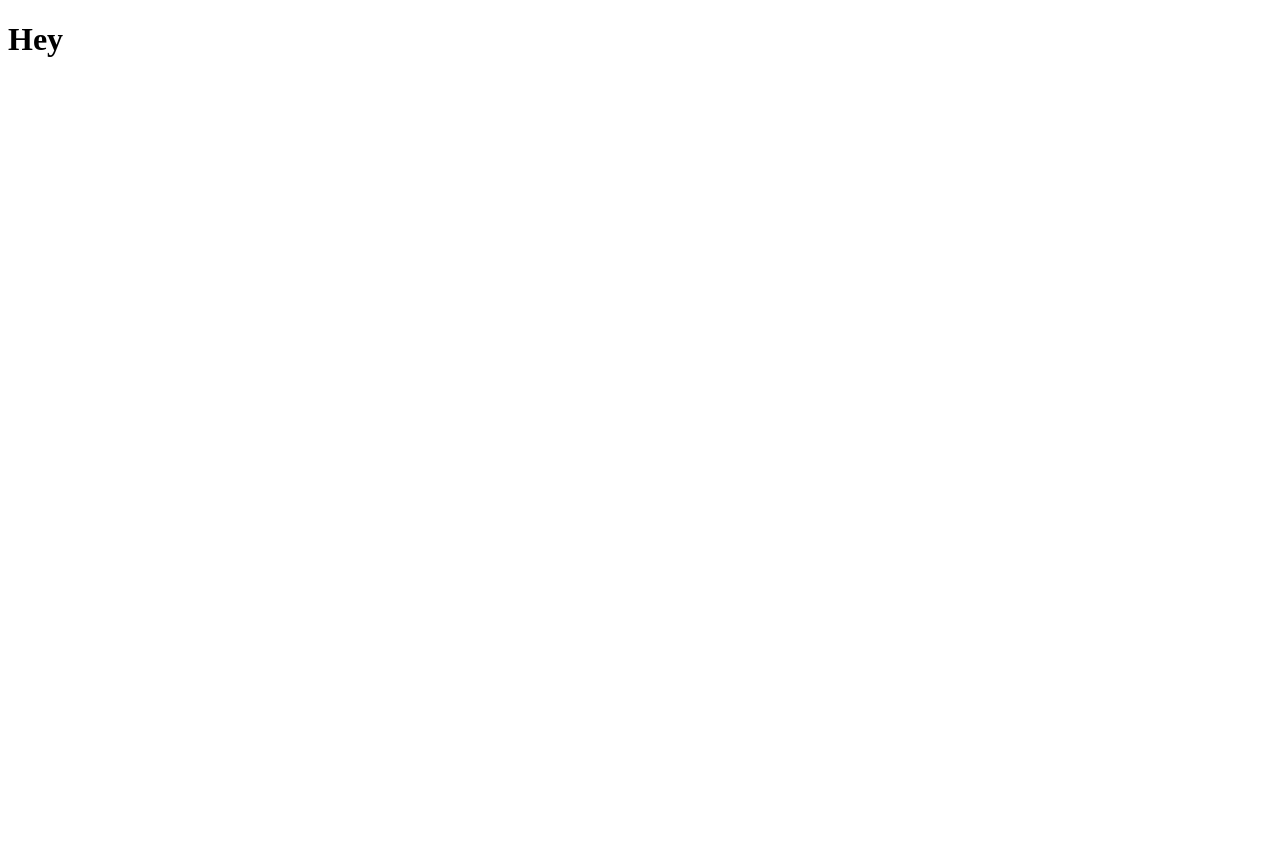
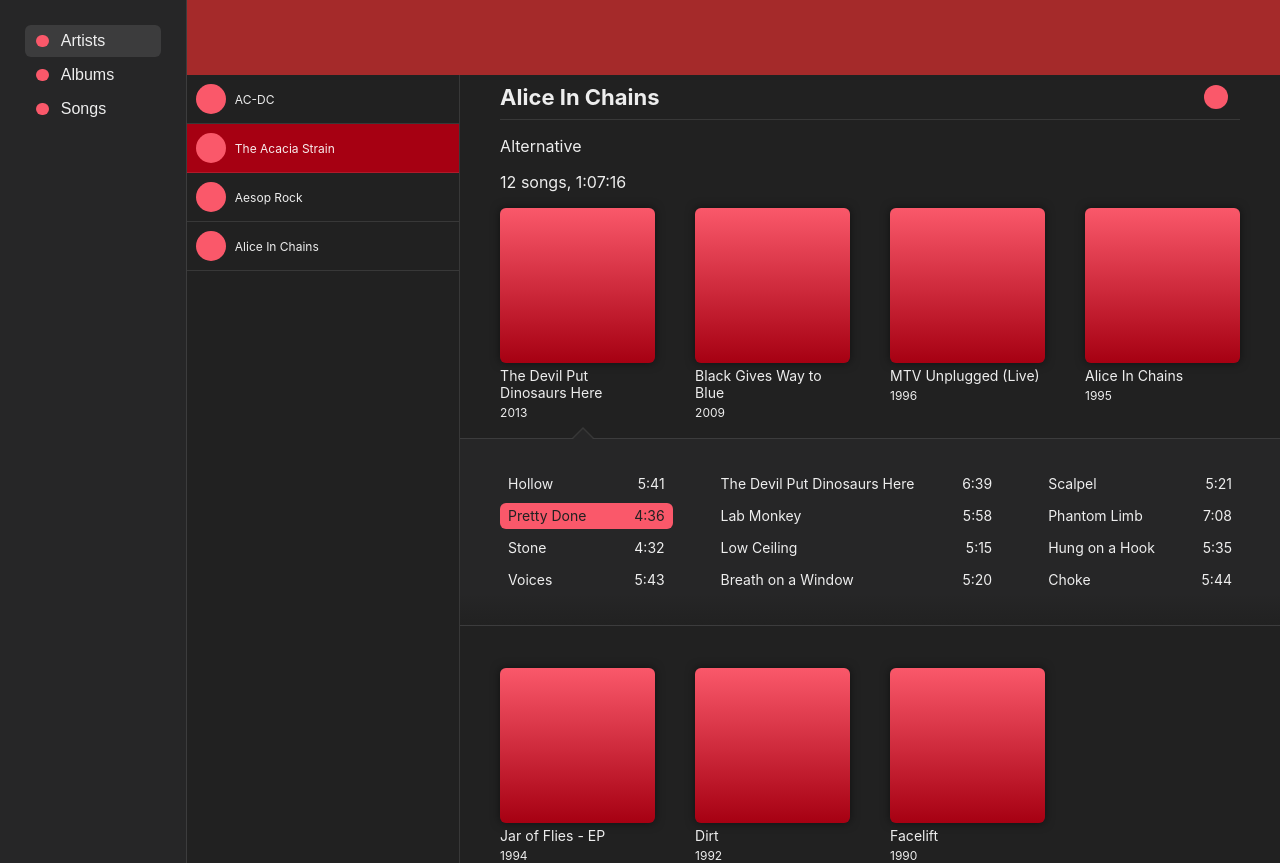
Before and after one commit to Chris-Vere/myTunes, a React (Vite) app: page / in a window 1280 px wide. Before the commit the page ends 800 px from the top, so only its background shows below. Built offline with nearby package versions, Linux system fonts and the light colour scheme.

Commit message:
roughs-out-html-css-for-layout

```diff
--- a/src/App.css
+++ b/src/App.css
@@ -0,0 +1,275 @@
+:root {
+  --color-white: hsl(0, 0%, 100%, 92%);
+  --color-gray-dark: hsl(0, 0%, 13%);
+  --color-gray-light: hsl(240, 1%, 15%);
+  --color-border: hsla(0, 0%, 100%, .1);
+  --color-icon: hsl(353.33deg 94.19% 66.27%);
+  --color-red: hsl(353.49deg 100% 32.55%);
+  --spacing-album-grid: 40px;
+  --active-album-size: 20px;
+}
+
+html {
+  box-sizing: border-box;
+}
+
+*,
+*:before,
+*:after {
+  box-sizing: inherit;
+}
+
+html {
+  background-color: var(--color-gray-dark);
+  font-family: -apple-system,
+    "system-ui",
+    "Apple Color Emoji",
+    "SF Pro",
+    "SF Pro Icons",
+    "Helvetica Neue",
+    Helvetica,
+    Arial,
+    sans-serif;
+  font-size: 16px;
+  color: var(--color-white);
+}
+
+html,
+body {
+  height: 100vh;
+  margin: 0;
+  padding: 0;
+}
+
+ul {
+  list-style-type: none;
+  padding: 0;
+}
+
+.row {
+  display: flex;
+  flex-wrap: wrap;
+}
+
+.col {}
+
+.outer-wrap {
+  display: flex;
+}
+
+.btn {
+  padding: 0;
+  background: none;
+  border: none;
+  border-radius: 0;
+  color: inherit;
+  font-size: inherit;
+}
+
+.btn-library-nav {
+  display: flex;
+  align-items: center;
+  padding: 7px;
+  border-radius: 6px;
+  text-align: left;
+  margin-bottom: 2px;
+}
+
+.btn-library-nav::before {
+  --size: 0.8em;
+
+  display: block;
+  content: "";
+  width: var(--size);
+  height: var(--size);
+  margin-left: 0.25em;
+  margin-right: 0.75em;
+  border-radius: 50%;
+  background-color: var(--color-icon);
+}
+
+.btn-library-nav.--selected {
+  background-color: var(--color-border);
+}
+
+.btn-circle::before {
+  --size: 1.5em;
+
+  display: block;
+  content: "";
+  width: var(--size);
+  height: var(--size);
+  margin-left: 0.25em;
+  margin-right: 0.75em;
+  border-radius: 50%;
+  background-color: var(--color-icon);
+}
+
+.sidebar {
+  width: 15%;
+  padding: 25px;
+  background-color: var(--color-gray-light);
+  border-right: 1px solid var(--color-border);
+}
+
+.library-nav {
+  display: flex;
+  flex-direction: column;
+}
+
+.right-panel {
+  flex-grow: 1;
+}
+
+.player {
+  background-color: brown;
+  height: 75px;
+}
+
+.artists-list {
+  border-right: 1px solid var(--color-border);
+}
+
+.artist-list {
+  margin: 0;
+}
+
+.artist-list-item {
+  display: flex;
+  align-items: center;
+  padding: 9px;
+  font-size: 12px;
+  border-bottom: 1px solid var(--color-border);
+}
+
+.artist-list-item.-selected {
+  background-color: var(--color-red);
+}
+
+.artist-list-item::before {
+  --size: 2.5em;
+
+  content: "";
+  display: block;
+  width: var(--size);
+  height: var(--size);
+  margin-right: 9px;
+  background-color: var(--color-icon);
+  border-radius: 50%;
+}
+
+.albums-panel {}
+
+.artist-header {
+  padding: 0 40px;
+  background-color: var(--color-gray-dark);
+}
+
+.panel-line {
+  display: flex;
+  align-items: center;
+  justify-content: space-between;
+  border-bottom: 1px solid var(--color-border);
+}
+
+.artist-heading {
+  font-size: 22px;
+  font-weight: 700;
+  line-height: 1;
+  margin: 0;
+  padding: 0.5em 0;
+}
+
+.album-grid {
+  display: grid;
+  gap: var(--spacing-album-grid);
+  padding: 0 var(--spacing-album-grid);
+  grid-template-columns: repeat(4, 1fr);
+}
+
+.album-grid-item {
+  font-size: 12px;
+}
+
+.album-artwork {
+  aspect-ratio: 1/1;
+  width: 100%;
+  border-radius: 6px;
+  background-image: linear-gradient(var(--color-icon), var(--color-red));
+  box-shadow: 0 0 10px hsl(0, 0%, 0%, 50%);
+}
+
+.album-title {
+  font-weight: 400;
+  margin: 4px 0;
+}
+
+.album-date {
+  margin: 0;
+}
+
+.track-well {
+  grid-column: 1/5;
+  padding: 2em var(--spacing-album-grid);
+  width: calc(100% + (var(--spacing-album-grid) * 2));
+  margin-bottom: -20px;
+  transform:
+    translateX(calc(var(--spacing-album-grid) * -1)) translateY(calc(var(--spacing-album-grid) * -0.55));
+  border-top: 1px solid var(--color-border);
+  border-bottom: 1px solid var(--color-border);
+  background-color: var(--color-gray-light);
+  background-size: 100% 30px;
+  background-position: 0 bottom;
+  background-repeat: no-repeat;
+  background-image: linear-gradient(var(--color-gray-light), var(--color-gray-dark));
+}
+
+.track-well::before,
+.track-well::after {
+  content: '';
+  display: block;
+  position: absolute;
+  width: 0;
+  height: 0;
+  left: calc(12.5% + 20px);
+  transform: translateX(-50%);
+  border-style: solid;
+}
+
+.track-well::before {
+  top: -23px;
+  border-color: transparent transparent var(--color-border) transparent;
+  border-width: 11px;
+}
+
+.track-well::after {
+  top: -20px;
+  border-color: transparent transparent var(--color-gray-light) transparent;
+  border-width: 10px;
+}
+
+.track-list {
+  height: 122px;
+  margin: 0;
+  padding: 0;
+  display: flex;
+  gap: 6px var(--spacing-album-grid);
+  flex-direction: column;
+  flex-wrap: wrap;
+}
+
+.track-list-item {
+  display: flex;
+  justify-content: space-between;
+  align-items: center;
+  font-size: 14px;
+  line-height: 1;
+  padding: 6px 8px;
+  border-radius: 6px;
+}
+
+.track-list-item.-selected {
+  color: var(--color-gray-dark);
+  /* background-color: var(--color-white); */
+  background-color: var(--color-icon);
+}
--- a/src/App.tsx
+++ b/src/App.tsx
@@ -1,7 +1,98 @@
 import './App.css';
 
 function App() {
-  return <h1>Hey</h1>;
+  return (
+    <main className="outer-wrap">
+      <aside className="sidebar">
+        <nav className="library-nav">
+          <button className="btn btn-text btn-library-nav --selected">Artists</button>
+          <button className="btn btn-text btn-library-nav">Albums</button>
+          <button className="btn btn-text btn-library-nav">Songs</button>
+        </nav>
+      </aside>
+      <div className="right-panel">
+        <section className="player">
+
+        </section>
+        <div className="row">
+          <div className="col artists-list" style={{width: '25%'}}>
+            <ul className="artist-list">
+              <li className="artist-list-item">AC-DC</li>
+              <li className="artist-list-item -selected">The Acacia Strain</li>
+              <li className="artist-list-item">Aesop Rock</li>
+              <li className="artist-list-item">Alice In Chains</li>
+            </ul>
+          </div>
+          <div className="col" style={{flex: 1}}>
+            <section className="albums-panel">
+              <header className="artist-header">
+                <div className="panel-line">
+                  <h2 className="artist-heading">Alice In Chains</h2>
+                  <button className="btn btn-circle"></button>
+                </div>
+                <p className="genre">Alternative</p>
+                <p>12 songs, 1:07:16</p>
+              </header>
+              <div className="album-grid">
+                <div className="album-grid-item">
+                  <div className="album-artwork"></div>
+                  <h3 className="album-title">The Devil Put Dinosaurs Here</h3>
+                  <p className="album-date">2013</p>
+                </div>
+                <div className="album-grid-item">
+                  <div className="album-artwork"></div>
+                  <h3 className="album-title">Black Gives Way to Blue</h3>
+                  <p className="album-date">2009</p>
+                </div>
+                <div className="album-grid-item">
+                  <div className="album-artwork"></div>
+                  <h3 className="album-title">MTV Unplugged (Live)</h3>
+                  <p className="album-date">1996</p>
+                </div>
+                <div className="album-grid-item">
+                  <div className="album-artwork"></div>
+                  <h3 className="album-title">Alice In Chains</h3>
+                  <p className="album-date">1995</p>
+                </div>
+                <div className="track-well">
+                  <ol className="track-list">
+                    <li className="track-list-item">Hollow <time>5:41</time></li>
+                    <li className="track-list-item -selected">Pretty Done <time>4:36</time></li>
+                    <li className="track-list-item">Stone <time>4:32</time></li>
+                    <li className="track-list-item">Voices <time>5:43</time></li>
+                    <li className="track-list-item">The Devil Put Dinosaurs Here <time>6:39</time></li>
+                    <li className="track-list-item">Lab Monkey <time>5:58</time></li>
+                    <li className="track-list-item">Low Ceiling <time>5:15</time></li>
+                    <li className="track-list-item">Breath on a Window <time>5:20</time></li>
+                    <li className="track-list-item">Scalpel <time>5:21</time></li>
+                    <li className="track-list-item">Phantom Limb <time>7:08</time></li>
+                    <li className="track-list-item">Hung on a Hook <time>5:35</time></li>
+                    <li className="track-list-item">Choke <time>5:44</time></li>
+                  </ol>
+                </div>
+                <div className="album-grid-item">
+                  <div className="album-artwork"></div>
+                  <h3 className="album-title">Jar of Flies - EP</h3>
+                  <p className="album-date">1994</p>
+                </div>
+                <div className="album-grid-item">
+                  <div className="album-artwork"></div>
+                  <h3 className="album-title">Dirt</h3>
+                  <p className="album-date">1992</p>
+                </div>
+                <div className="album-grid-item">
+                  <div className="album-artwork"></div>
+                  <h3 className="album-title">Facelift</h3>
+                  <p className="album-date">1990</p>
+                </div>
+              </div>
+            </section>
+          </div>
+        </div>
+
+      </div>
+    </main>
+  );
 }
 
 export default App;
```
